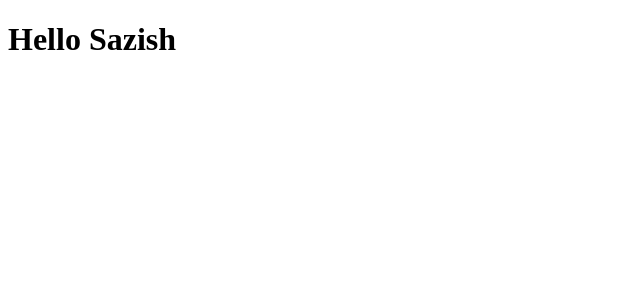
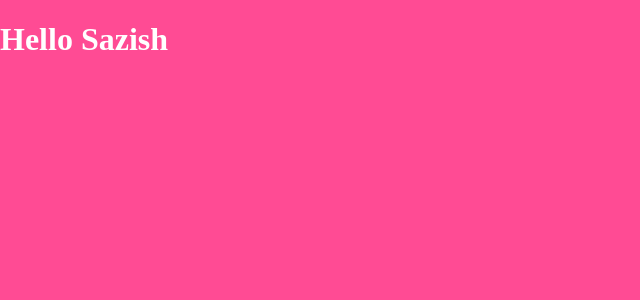
Before and after one commit to akbarsazish/Air-Pollution-API, a React (Create React App) app: page / in a window 1280 px wide. Shown: the top 300 px of the page, without its empty margins (0-640 px from the left). Built offline with nearby package versions, Linux system fonts and the light colour scheme.

Commit message:
add css file

```diff
--- a/src/App.js
+++ b/src/App.js
@@ -1,3 +1,5 @@
+import './assets/style.css';
+
 function App() {
   return (
     <div className="App">
--- /dev/null
+++ b/src/assets/style.css
@@ -0,0 +1,5 @@
+body {
+  margin: 0;
+  color: #fff;
+  background-color: #ff4b94;
+}
```
